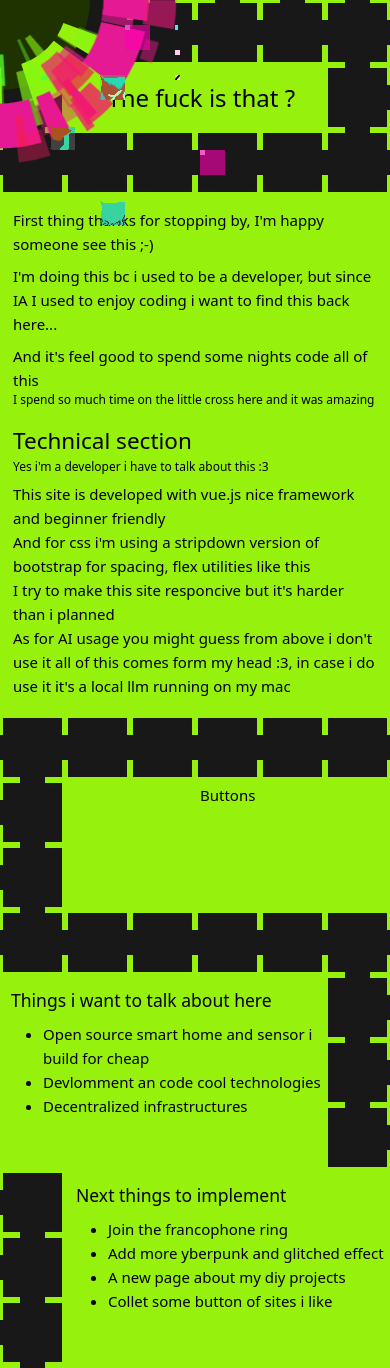
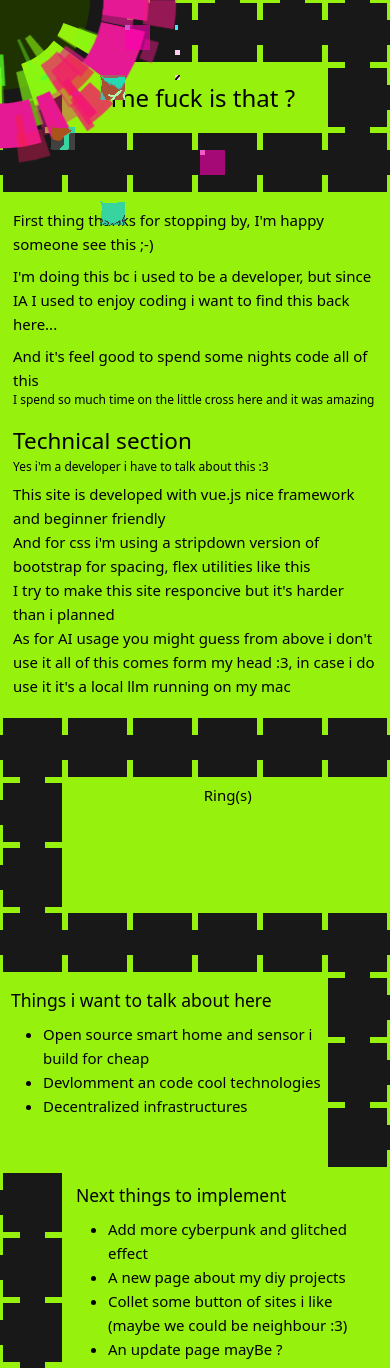
Before and after one commit to SimplyTicket/ticket2caisse, a Vue app: page /#/hello in a window 390 px wide. Built offline with nearby package versions, Linux system fonts and the light colour scheme; a web font is replaced by a local one.

Commit message:
Ajust francophone ring

```diff
--- a/src/components/Francophonering.vue
+++ b/src/components/Francophonering.vue
@@ -21,3 +21,9 @@ onMounted(() => {
 <template>
   <div id="francophonering"></div>
 </template>
+
+<style lang="css">
+#francophonering {
+  transform: scale(1.3);
+}
+</style>
--- a/src/views/HelloView.vue
+++ b/src/views/HelloView.vue
@@ -112,10 +112,9 @@ onMounted(() => {
 				@update-height="(data) => { folowHeight.box3 = data }">
 
 				<div class="d-flex c-bold justify-content-center text-center">
-					Buttons
+					Ring(s)
 				</div>
-				<div class="d-felex justify-content-center align-content-center text-center">
-
+				<div class="d-felex justify-content-center align-content-center text-center pt-2">
 					<Francophonering />
 				</div>
 			</CaddriBox>
@@ -140,10 +139,10 @@ onMounted(() => {
 				<div>
 					<h3 class="p-2">Next things to implement</h3>
 					<ul>
-						<li>Join the francophone ring</li>
-						<li>Add more yberpunk and glitched effect</li>
+						<li>Add more cyberpunk and glitched effect</li>
 						<li>A new page about my diy projects </li>
-						<li>Collet some button of sites i like</li>
+						<li>Collet some button of sites i like (maybe we could be neighbour :3)</li>
+						<li>An update page mayBe ?</li>
 					</ul>
 				</div>
 			</CaddriBox>
```
